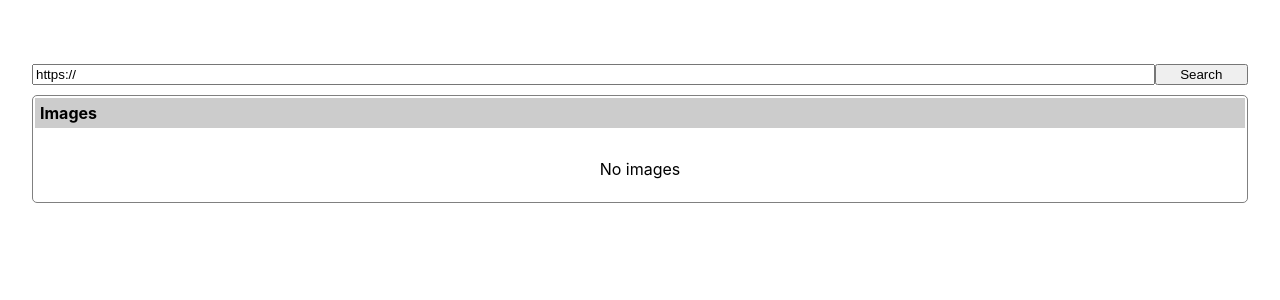
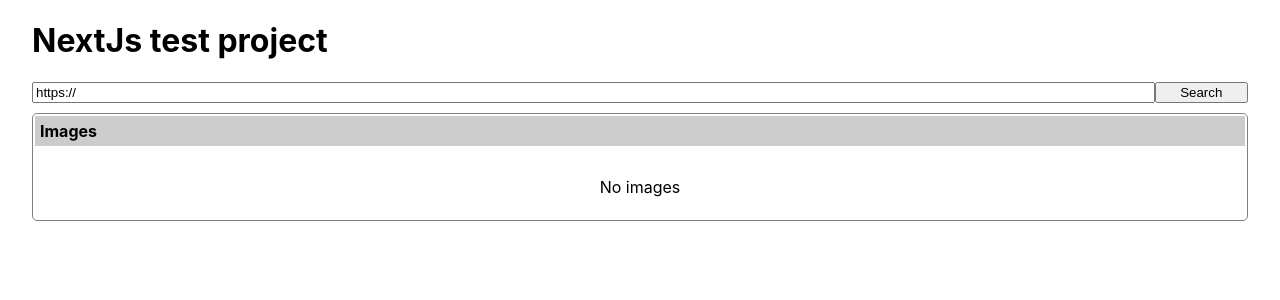
Before and after one commit to cbwar/nextjs-test-app, a Next.js app: page / in a window 1280 px wide. Shown: the top 300 px of the page. Built offline with nearby package versions, Linux system fonts and the light colour scheme.

Commit message:
add header component

```diff
--- /dev/null
+++ b/components/header.tsx
@@ -0,0 +1,13 @@
+import Head from "next/head";
+
+export default function Header() {
+    return (
+        <header>
+            <Head>
+                <title>NextJs test project</title>
+                <link rel="icon" href="/favicon.ico"/>
+            </Head>
+            <h1>NextJs test project</h1>
+        </header>
+    )
+}
--- a/pages/index.tsx
+++ b/pages/index.tsx
@@ -1,10 +1,10 @@
 import type {NextPage} from 'next'
-import Head from 'next/head'
 import SearchBar from "../components/searchbar";
 import SearchResults from "../components/searchresults";
 import {useState} from "react";
 import {ParserResult} from "../src/types";
 import {scrapperApi} from "../src/api";
+import Header from "../components/header";
 
 
 const Home: NextPage = () => {
@@ -27,9 +27,7 @@
 
     return (
         <div className="container">
-            <Head>
-                <title>NextJs test project</title>
-            </Head>
+            <Header></Header>
             <div className="main">
                 <SearchBar onSearch={runSearch} query={query}></SearchBar>
                 {searchError !== '' && <span className="error">{searchError}</span>}
--- a/styles/globals.scss
+++ b/styles/globals.scss
@@ -33,8 +33,7 @@
 }
 
 .main {
-  min-height: 100vh;
-  padding: 4rem 0;
+  //padding: 4rem 0;
   flex: 1;
   display: flex;
   flex-direction: column;
```
